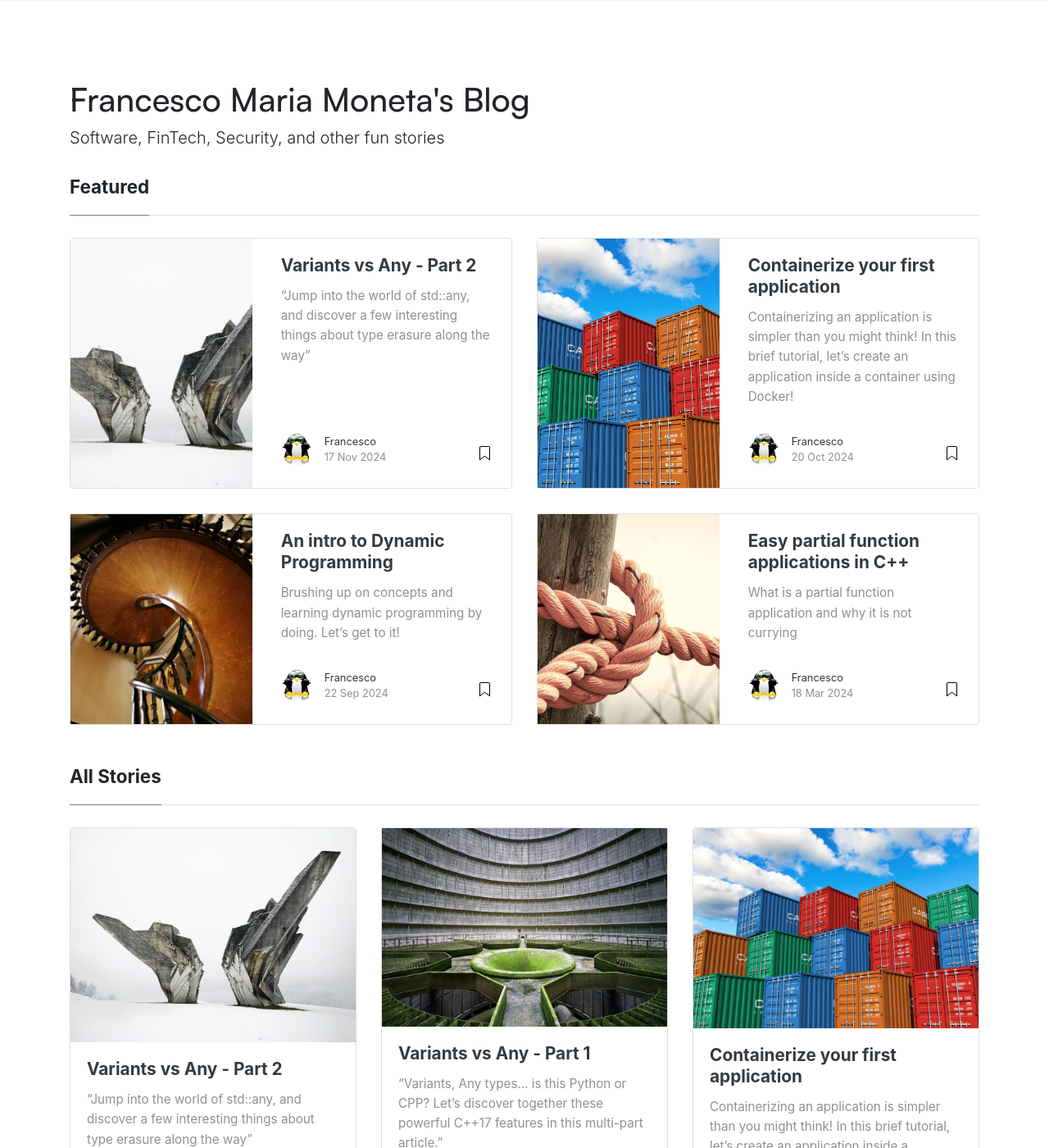
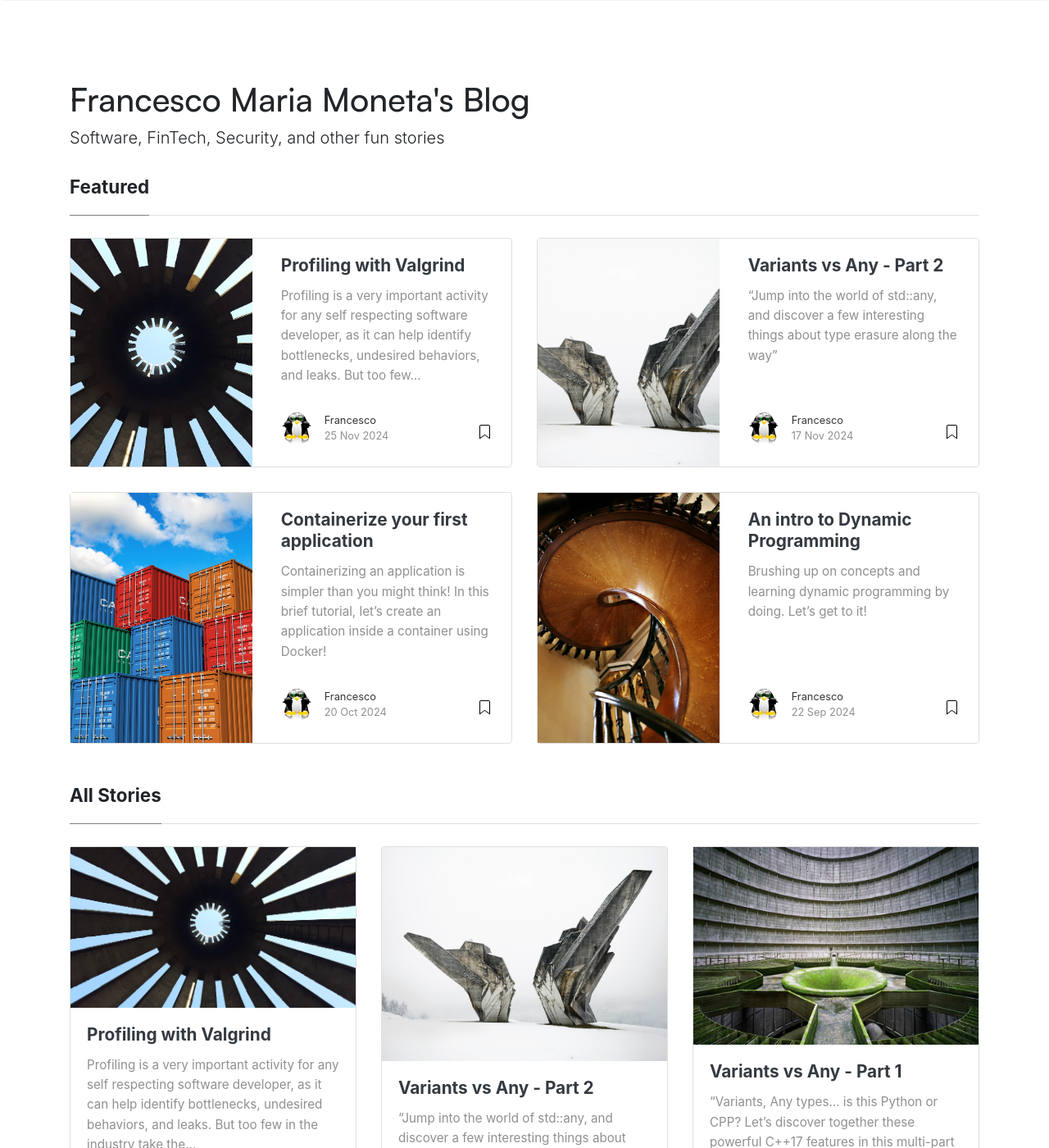
Before and after one commit to FMA350/FMA350.github.io, a Jekyll site: the page built from index.html, in a window 1280 px wide and 1400 px high. Shown: the whole window at 82% size. Built offline with Jekyll 4.4.1, drawn with Linux system fonts in a browser that asks for light colours; nearby versions of some CDN libraries; the list of posts is cut into pages by our own code; some of the changed text lies outside the part shown.

Commit message:
partial to valgrind article

````diff
--- /dev/null
+++ b/_posts/2024-11-25-valgrind.md
@@ -0,0 +1,29 @@
+---
+layout: post
+title:  "Profiling with Valgrind"
+author: Francesco
+categories: [ Development ]
+tags: [ cpp, software, development ]
+language: English
+image: assets/images/Kozara_spomenik.webp
+description: ""
+featured: true
+hidden: false
+comments: true
+---
+
+Profiling is a very important activity for any self respecting software developer, as it can help identify bottlenecks, undesired behaviors, and leaks. But too few in the industry take the time to learn how to use profilers effectively, if at all! Let's change that by profiling our first C++ application with [Valgrind](https://valgrind.org/)
+
+## A profiler to rule them all
+
+While there are many profilers out there, I decided to use Valgrind due to its modular nature, pervasiveness, and open sourceness. It's easy to install, usually requiring a single command from your favorite package manager:
+
+> ~\> apt install valgrind <br>
+> ~\> valgrind --version
+
+Next, we need an application to profile. Grab your favorite IDE or text editor and let's writing!
+
+```c++
+
+
+```
````
Also changed, not shown: _posts/2024-03-18-easy-partial-functions.md (+1 -1 lines), assets/images/Kozara_spomenik.webp (added).
